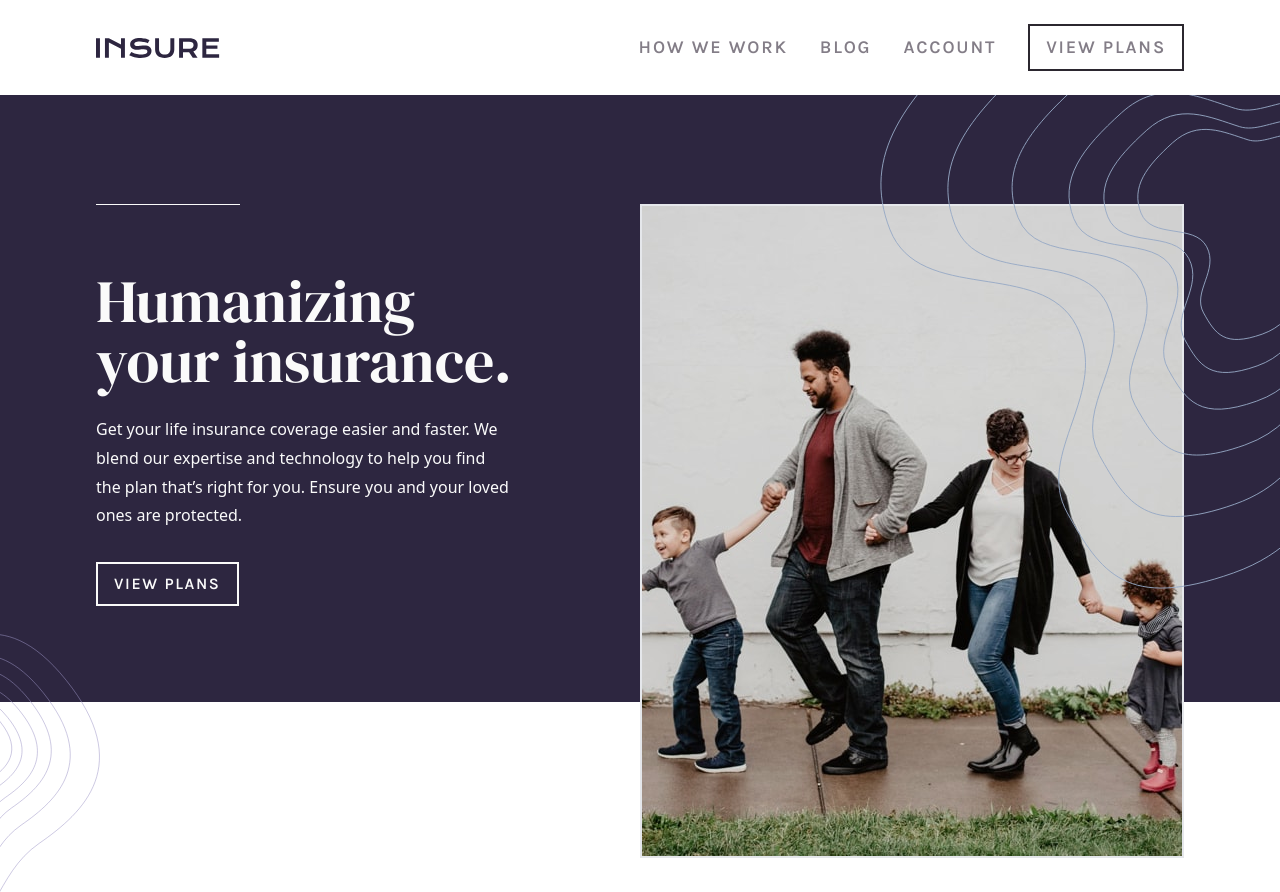
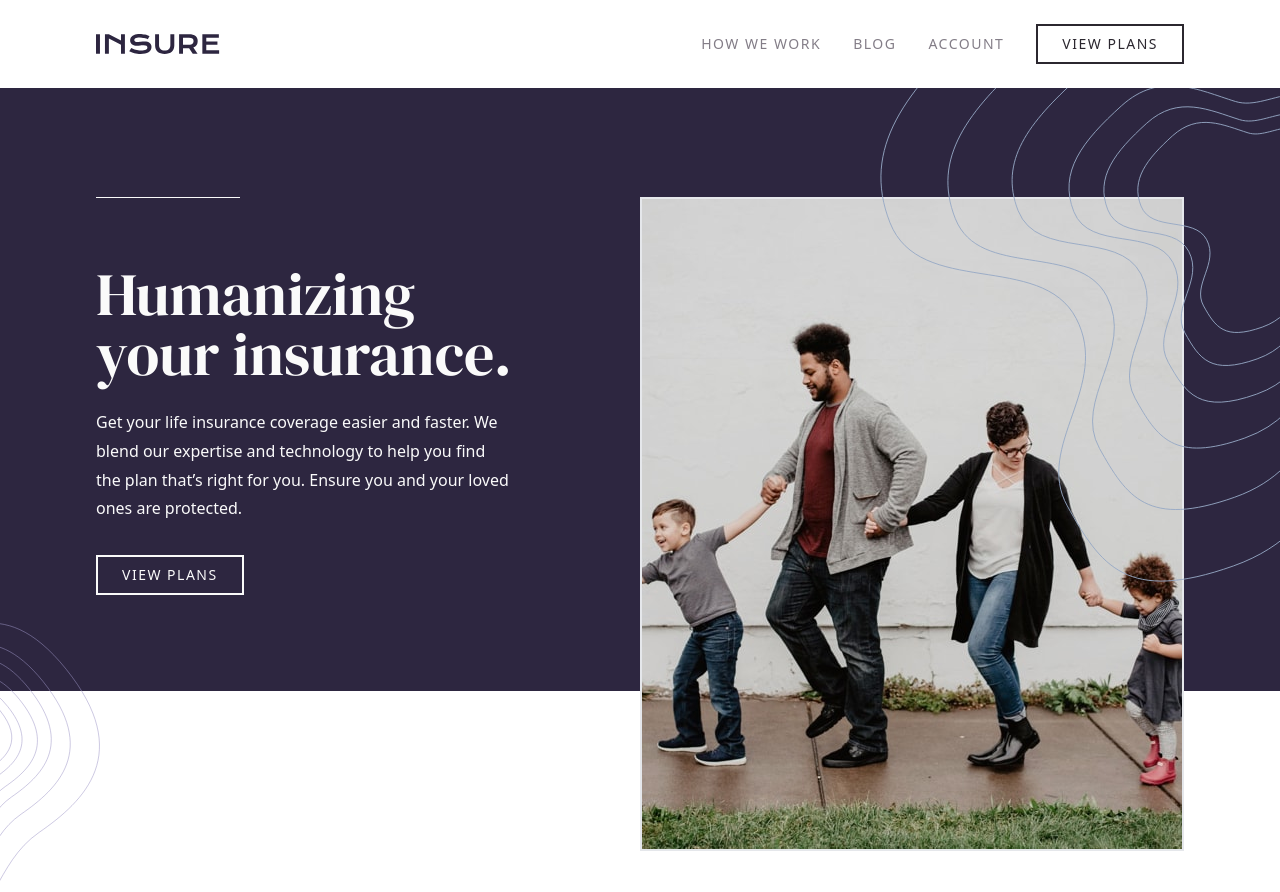
Before and after one commit to kaluczadzsi/insure-landing-page, a React (Vite) app: page / in a window 1280 px wide. Built offline with nearby package versions, Linux system fonts and the light colour scheme; the HTML template or start-up script is replaced by a standard one.

Commit message:
Update Button component

```diff
--- a/src/components/Button/Button.tsx
+++ b/src/components/Button/Button.tsx
@@ -1,25 +1,24 @@
-import { baseStyles, desktopStyles, mobileStyles } from "./styles";
 import { ButtonProps } from "./types";
 
-const Button = ({
-  href,
-  isMobile,
-  isLast,
-  children,
-  additionalStyles,
-}: ButtonProps) => {
-  const lastItemStyles = isMobile
-    ? "border-very-light-gray border-2"
-    : "border-very-dark-violet hover:text-very-light-gray hover:bg-dark-violet border-2 py-2 px-4";
+const Button = ({ variant, href, children }: ButtonProps) => {
+  let className = `tracking-[1.5px] font-medium text-sm transition ease-in `;
+
+  switch (variant) {
+    case "primary":
+      className +=
+        "px-6 py-2 border-2 border-very-dark-violet text-very-dark-violet hover:bg-very-dark-violet hover:text-very-light-gray";
+      break;
+    case "secondary":
+      className +=
+        "px-6 py-2 border-2 border-very-light-gray text-very-light-gray hover:bg-very-light-gray hover:text-dark-violet";
+      break;
+    default:
+      className += "text-dark-grayish-violet hover:text-very-dark-violet";
+  }
 
   return (
-    <button
-      style={additionalStyles}
-      className={`${baseStyles} ${isMobile ? mobileStyles : desktopStyles} ${isLast ? lastItemStyles : ""}`}
-    >
-      <a className="block h-full w-full" href={href}>
-        {children}
-      </a>
+    <button className={className}>
+      <a href={href}>{children?.toString().toUpperCase()}</a>
     </button>
   );
 };
--- a/src/components/Button/styles.tsx
+++ /dev/null
@@ -1,4 +0,0 @@
-export const baseStyles =
-  "font-body flex items-center gap-8 text-[18px] font-semibold tracking-widest transition-all delay-100 ease-in";
-export const mobileStyles = "block flex-col py-4 px-6 w-full text-center";
-export const desktopStyles = "text-dark-grayish-violet hover:text-dark-violet";
--- a/src/components/Button/types.tsx
+++ b/src/components/Button/types.tsx
@@ -1,7 +1,10 @@
 export interface ButtonProps {
+  variant?: ButtonVariants;
+  children: React.ReactNode;
   href: string;
-  isMobile: boolean;
-  isLast: boolean;
-  children: React.ReactNode;
-  additionalStyles?: React.CSSProperties;
 }
+
+export enum ButtonVariants {
+  PRIMARY = "primary",
+  SECONDARY = "secondary",
+}
--- a/src/components/Hero/Hero.tsx
+++ b/src/components/Hero/Hero.tsx
@@ -1,4 +1,5 @@
 import Button from "../Button/Button";
+import { ButtonVariants } from "../Button/types";
 
 const Hero = () => {
   return (
@@ -39,29 +40,20 @@ const Hero = () => {
           alt="Wave pattern"
         />
 
-        <div className="z-50 mb-4 font-heading text-[2.8rem] leading-[1] xl:mb-6 xl:text-6xl">
+        <div className="z-50">
+          <div className="mb-4 font-heading text-[2.8rem] leading-[1] xl:mb-6 xl:text-6xl">
             <h1>Humanizing</h1>
             <span>your insurance.</span>
           </div>
-        <p className="z-50 mb-8 leading-[1.8] md:max-w-[38%]">
+          <p className="mb-8 leading-[1.8] md:max-w-[38%]">
             Get your life insurance coverage easier and faster. We blend our
             expertise and technology to help you find the plan that’s right for
             you. Ensure you and your loved ones are protected.
           </p>
-        <Button
-          additionalStyles={{
-            border: "2px solid hsl(0, 0%, 98%)",
-            padding: "8px 16px",
-            color: "hsl(0, 0%, 98%)",
-            maxWidth: "50%",
-            fontSize: "16px",
-          }}
-          href="#plan"
-          isMobile={false}
-          isLast={false}
-        >
-          VIEW PLANS
+          <Button href="#plan" variant={ButtonVariants.SECONDARY}>
+            view plans
           </Button>
+        </div>
       </article>
     </header>
   );
--- a/src/components/MobileNav/MobileNav.tsx
+++ b/src/components/MobileNav/MobileNav.tsx
@@ -5,7 +5,7 @@ const MobileNav = () => {
     <div
       className={`flex flex-col justify-around bg-very-dark-violet text-very-light-gray`}
     >
-      <NavList isMobile />
+      <NavList styles="flex flex-col" />
       <img
         src="/images/bg-pattern-mobile-nav.svg"
         alt="Mobile background pattern"
--- a/src/components/Nav/Nav.tsx
+++ b/src/components/Nav/Nav.tsx
@@ -21,9 +21,7 @@ const Nav = () => {
         <div className="md:hidden">
           <MobileNavToggle isOpen={isOpen} setIsOpen={setIsOpen} />
         </div>
-        <div className="hidden md:flex">
-          <NavList isMobile={false} />
-        </div>
+        <NavList styles="hidden md:flex gap-8" />
       </div>
       <div className={`${isOpen ? "block" : "hidden"} w-full md:hidden`}>
         <MobileNav />
--- a/src/components/NavList/NavList.tsx
+++ b/src/components/NavList/NavList.tsx
@@ -1,20 +1,13 @@
-import NAV_LINKS from "../../constants/navlinks";
+import { NAV_LINKS } from "../../constants/navLinks";
 import Button from "../Button/Button";
 import { NavListProps } from "./types";
 
-const NavList = ({ isMobile }: NavListProps) => {
+const NavList = ({ styles }: NavListProps) => {
   return (
-    <div
-      className={`${isMobile ? "block flex-col p-6 py-12" : "text-dark-grayish-violet"} font flex items-center gap-8 font-body text-[18px] font-semibold tracking-widest`}
-    >
-      {NAV_LINKS.map((link, idx) => (
-        <Button
-          key={link.href}
-          href={link.href}
-          isMobile={isMobile}
-          isLast={idx === NAV_LINKS.length - 1}
-        >
-          {link.label}
+    <div className={styles}>
+      {NAV_LINKS.map((btn) => (
+        <Button variant={btn.variant} href={btn.href}>
+          {btn.label}
         </Button>
       ))}
     </div>
--- a/src/components/NavList/types.tsx
+++ b/src/components/NavList/types.tsx
@@ -1,3 +1,3 @@
 export interface NavListProps {
-  isMobile: boolean;
+  styles?: string;
 }
--- /dev/null
+++ b/src/constants/navLinks.tsx
@@ -0,0 +1,8 @@
+import { ButtonVariants } from "../components/Button/types";
+
+export const NAV_LINKS = [
+  { href: "#work", label: "how we work" },
+  { href: "#blog", label: "blog" },
+  { href: "#account", label: "account" },
+  { variant: ButtonVariants.PRIMARY, href: "#plan", label: "view plans" },
+];
--- a/src/constants/navlinks.tsx
+++ /dev/null
@@ -1,8 +0,0 @@
-const NAV_LINKS = [
-  { label: "HOW WE WORK", href: "#work" },
-  { label: "BLOG", href: "#blog" },
-  { label: "ACCOUNT", href: "#account" },
-  { label: "VIEW PLANS", href: "#plan" },
-];
-
-export default NAV_LINKS;
```
Lines whose indentation alone changed are shown as unchanged.
